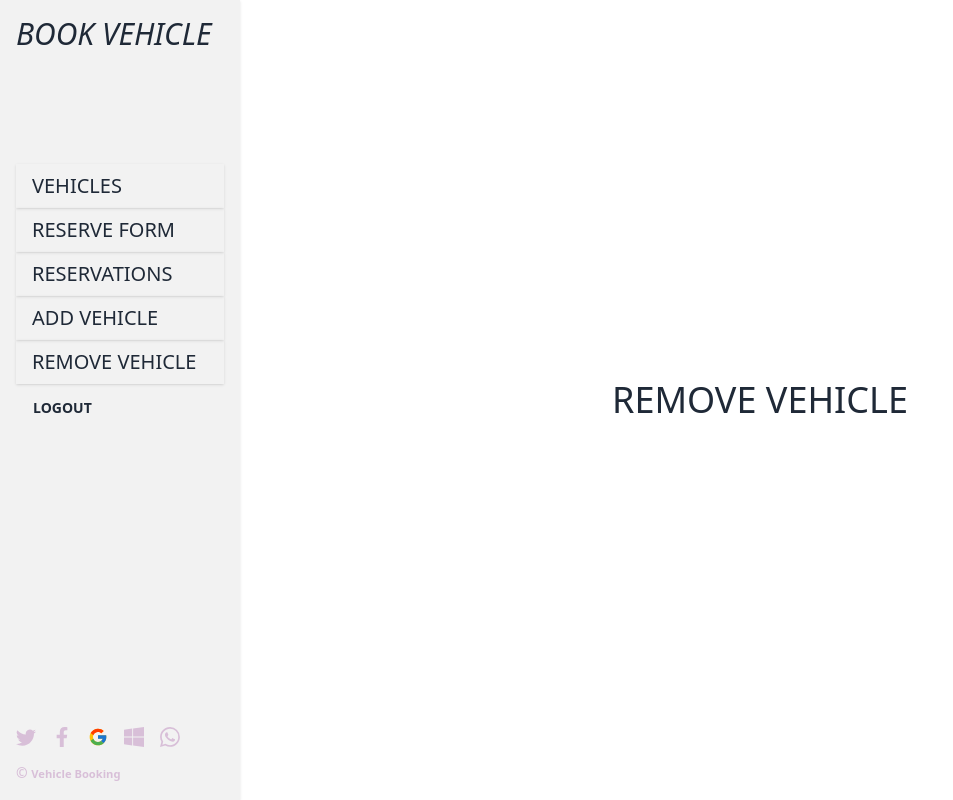
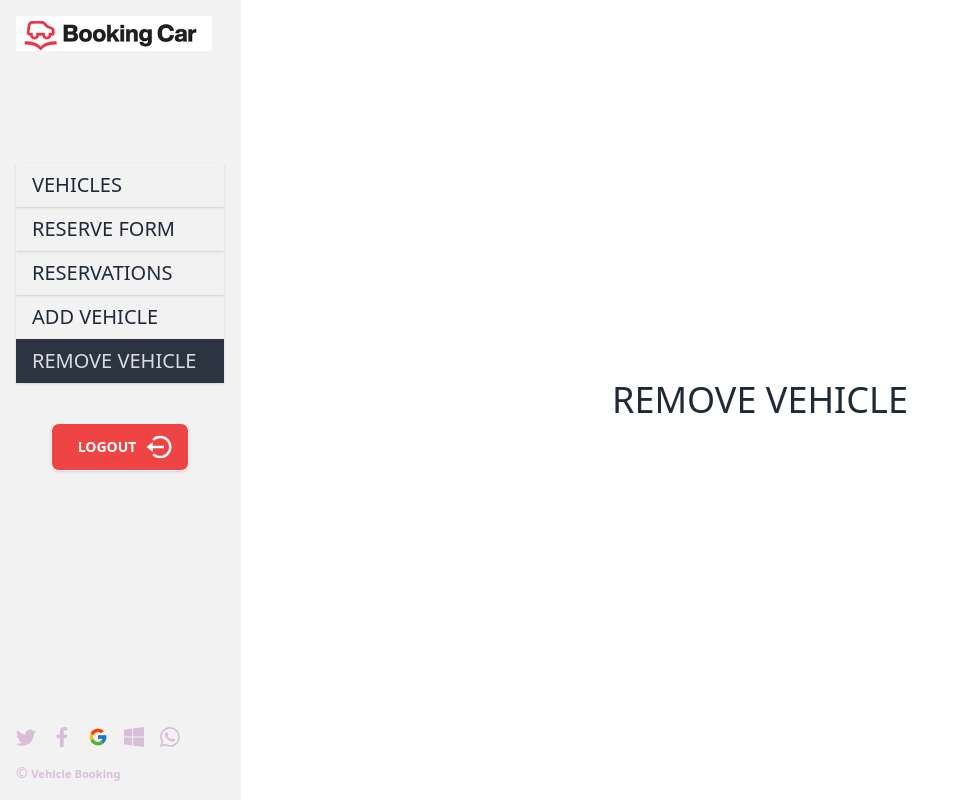
Before and after one commit to HERMON-1995/book_vehicle_rental-frontend, a React (Create React App) app: page /remove-vehicle in a window 1280 px wide. Shown: the whole page, without its empty margins (0-953 px from the left). Built offline with nearby package versions, Linux system fonts and the light colour scheme.

Commit message:
Modified the UI with some few classes.

```diff
--- a/src/components/SideBar.jsx
+++ b/src/components/SideBar.jsx
@@ -1,11 +1,13 @@
 import { useDispatch } from 'react-redux';
 import { toast } from 'react-toastify';
-import { Link } from 'react-router-dom';
+import { NavLink, Link } from 'react-router-dom';
 import { BsTwitter, BsWhatsapp } from 'react-icons/bs';
 import { FaFacebookF } from 'react-icons/fa';
 import { FcGoogle } from 'react-icons/fc';
 import { TfiMicrosoftAlt } from 'react-icons/tfi';
+import { BiLogOutCircle } from 'react-icons/bi';
 import { logoutUser } from '../redux/slices/userSlice';
+import Logo from '../assets/Screenshot from 2023-07-16 12-04-49.png';
 
 const SideBar = () => {
   const dispatch = useDispatch();
@@ -25,31 +27,36 @@ const SideBar = () => {
       <ul className="menu p-4 w-60 h-full bg-base-200 text-base-content flex flex-col justify-between">
         <div>
           <div className="mb-28">
-            <h1 className="text-3xl italic">BOOK VEHICLE</h1>
+            <Link to="/">
+              <img src={Logo} alt="Logo" />
+            </Link>
           </div>
           {/* Sidebar content here */}
           <li className="shadow  shadow-x">
-            <Link to="/" className="hover:bg-green-500 text-xl rounded-none hover:text-white">VEHICLES</Link>
+            <NavLink to="/" className=" text-xl rounded-none hover:text-white">VEHICLES</NavLink>
           </li>
           <li className="shadow">
-            <Link to="/reseve-form" className="hover:bg-green-500 text-xl rounded-none hover:text-white">RESERVE FORM</Link>
+            <NavLink to="/reseve-form" className=" text-xl rounded-none hover:text-white">RESERVE FORM</NavLink>
           </li>
           <li className="shadow">
-            <Link to="/reservations" className="hover:bg-green-500 text-xl rounded-none hover:text-white">RESERVATIONS</Link>
+            <NavLink to="/reservations" className=" text-xl rounded-none hover:text-white">RESERVATIONS</NavLink>
           </li>
           <li className="shadow">
-            <Link to="/add-vehicle" className="hover:bg-green-500 text-xl rounded-none hover:text-white">ADD VEHICLE</Link>
+            <NavLink to="/add-vehicle" className=" text-xl rounded-none hover:text-white">ADD VEHICLE</NavLink>
           </li>
           <li className="shadow">
-            <Link to="/remove-vehicle" className="hover:bg-green-500 text-xl rounded-none hover:text-white">REMOVE VEHICLE</Link>
+            <NavLink to="/remove-vehicle" className=" text-xl rounded-none hover:text-white">REMOVE VEHICLE</NavLink>
           </li>
-          <Link to="/register">
+          <br />
+          <br />
+          <Link to="/register" className="flex justify-center items-center">
             <button
               type="button"
               onClick={handleLogout}
-              className="logout-btn btn"
+              className=" btn flex text center p-1 pl-4 w-2/3 gap-2 hover:border-xl  text-white bg-red-500 hover:text-red-500 shadow hover:bg-red-100 hover:text-red-500"
             >
               Logout
+              <BiLogOutCircle className="text-3xl" />
             </button>
           </Link>
         </div>
```
